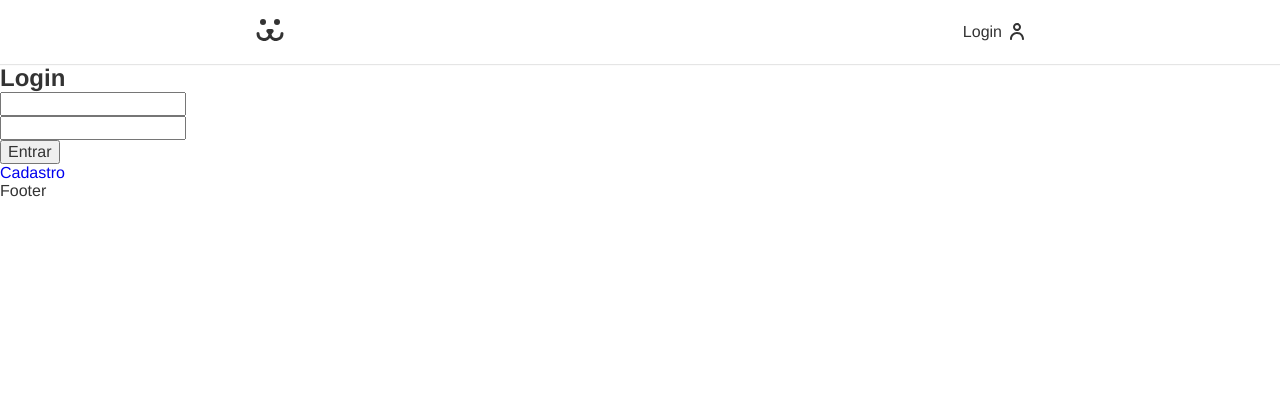
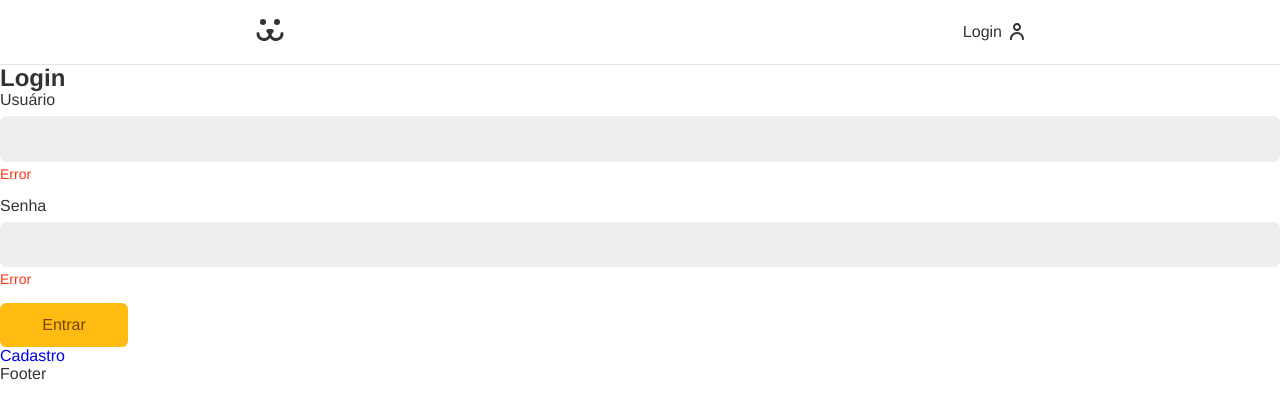
Before and after one commit to guilhermegh95/Nossa_reserva_frontend_js, a React (Create React App) app in the folder nossareserva/: page /login in a window 1280 px wide. Shown: the top 418 px of the page. Built offline with nearby package versions, Linux system fonts and the light colour scheme.

Commit message:
Add CSS to login

```diff
--- /dev/null
+++ b/nossareserva/src/Components/Forms/Button.js
@@ -0,0 +1,12 @@
+import React from 'react';
+import styles from './Button.module.css';
+
+const Button = ({ children, ...props }) => {
+  return (
+    <button {...props} className={styles.button}>
+      {children}
+    </button>
+  );
+};
+
+export default Button;
--- /dev/null
+++ b/nossareserva/src/Components/Forms/Button.module.css
@@ -0,0 +1,24 @@
+.button {
+    font-size: 1rem;
+    font-family: var(--type-first);
+    cursor: pointer;
+    border: none;
+    border-radius: 0.4rem;
+    background: #fb1;
+    color: #764701;
+    min-width: 8rem;
+    padding: 0.8rem 1.2rem;
+    box-sizing: border-box;
+    transition: 0.1s;
+  }
+
+  .button:hover,
+  .button:focus {
+    outline: none;
+    box-shadow: 0 0 0 3px #fea, 0 0 0 4px #fb1;
+  }
+
+  .button:disabled {
+    opacity: 0.5;
+    cursor: wait;
+  }
--- /dev/null
+++ b/nossareserva/src/Components/Forms/Input.js
@@ -0,0 +1,16 @@
+import React from 'react';
+import styles from './Input.module.css';
+
+const Input = ({ label, type, name }) => {
+  return (
+    <div className={styles.wrapper}>
+      <label htmlFor={name} className={styles.label}>
+        {label}
+      </label>
+      <input id={name} name={name} className={styles.input} type={type} />
+      <p className={styles.error}>Error</p>
+    </div>
+  );
+};
+
+export default Input;
--- /dev/null
+++ b/nossareserva/src/Components/Forms/Input.module.css
@@ -0,0 +1,35 @@
+.wrapper {
+    margin-bottom: 1rem;
+  }
+
+  .input {
+    border: 1px solid #eee;
+    display: block;
+    width: 100%;
+    font-size: 1rem;
+    padding: 0.8rem;
+    border-radius: 0.4rem;
+    background: #eee;
+    transition: 0.2s;
+  }
+
+  .input:focus,
+  .input:hover {
+    outline: none;
+    border-color: #fb1;
+    background: white;
+    box-shadow: 0 0 0 3px #fea;
+  }
+
+  .label {
+    display: block;
+    font-size: 1rem;
+    line-height: 1;
+    padding-bottom: 0.5rem;
+  }
+
+  .error {
+    color: #f31;
+    font-size: 0.875rem;
+    margin-top: 0.25rem;
+  }
--- a/nossareserva/src/Components/Login/LoginForm.js
+++ b/nossareserva/src/Components/Login/LoginForm.js
@@ -1,5 +1,7 @@
 import React from 'react';
 import { Link } from 'react-router-dom';
+import Input from '../Forms/Input';
+import Button from '../Forms/Button';
 
 const LoginForm = () => {
   const [username, setUsername] = React.useState('');
@@ -25,22 +27,14 @@
 
   return (
     <section>
-      <h1>Login</h1>
-      <form action="" onSubmit={handleSubmit}>
-        <input
-          type="text"
-          value={username}
-          onChange={({ target }) => setUsername(target.value)}
-        />
-        <input
-          type="text"
-          value={password}
-          onChange={({ target }) => setPassword(target.value)}
-        />
-        <button>Entrar</button>
-      </form>
-      <Link to="/login/criar">Cadastro</Link>
-    </section>
+    <h1>Login</h1>
+    <form action="" onSubmit={handleSubmit}>
+      <Input label="Usuário" type="text" name="username" />
+      <Input label="Senha" type="password" name="password" />
+      <Button>Entrar</Button>
+    </form>
+    <Link to="/login/criar">Cadastro</Link>
+  </section>
   );
 };
 
```
